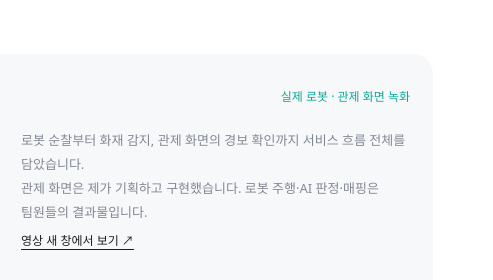
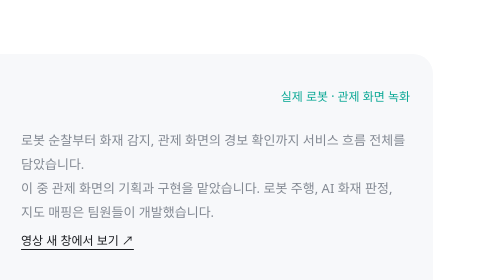
Before and after one commit to yeaseunglee96/yeaseunglee96.github.io, a plain HTML site: page index.html in a window 1280 px wide. Shown: the part 10626-10906 px from the top of the page, 787-1280 px from the left. Drawn offline with Linux system fonts and the light colour scheme; a web font is replaced by a local one.

Commit message:
삐용 시연 설명 문장 다듬기
Co-Authored-By: Claude Opus 5.5 <noreply@anthropic.com>

```diff
--- a/index.html
+++ b/index.html
@@ -367,7 +367,7 @@
           <video src="media/bbiyong-service-full.mp4" controls preload="metadata" playsinline></video>
           <div class="service-recording-copy">
             <p>로봇 순찰부터 화재 감지, 관제 화면의 경보 확인까지 서비스 흐름 전체를 담았습니다.</p>
-            <p>관제 화면은 제가 기획하고 구현했습니다. 로봇 주행·AI 판정·매핑은 팀원들의 결과물입니다.</p>
+            <p>이 중 관제 화면의 기획과 구현을 맡았습니다. 로봇 주행, AI 화재 판정, 지도 매핑은 팀원들이 개발했습니다.</p>
             <a href="media/bbiyong-service-full.mp4">영상 새 창에서 보기 ↗</a>
           </div>
         </div>
```
